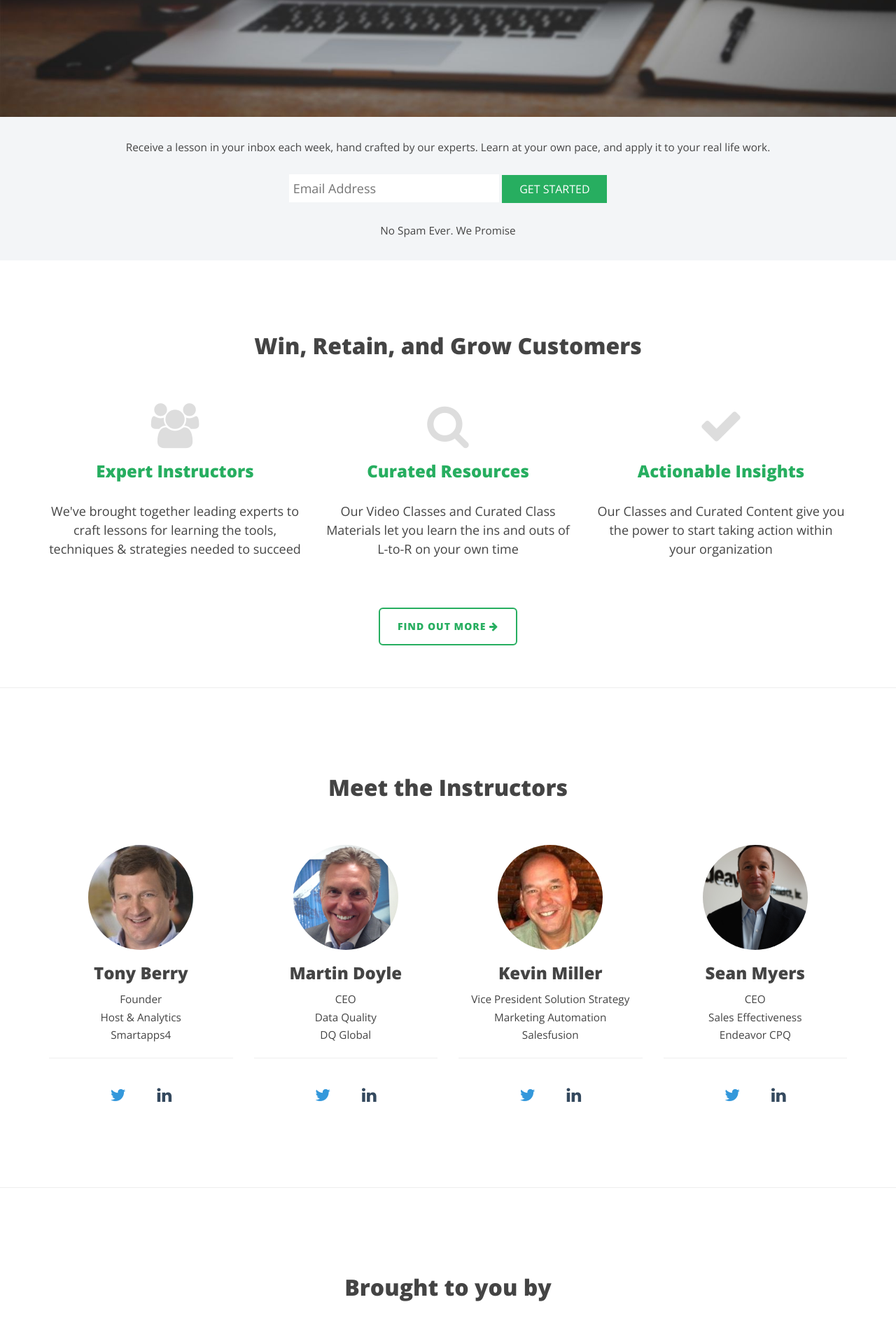
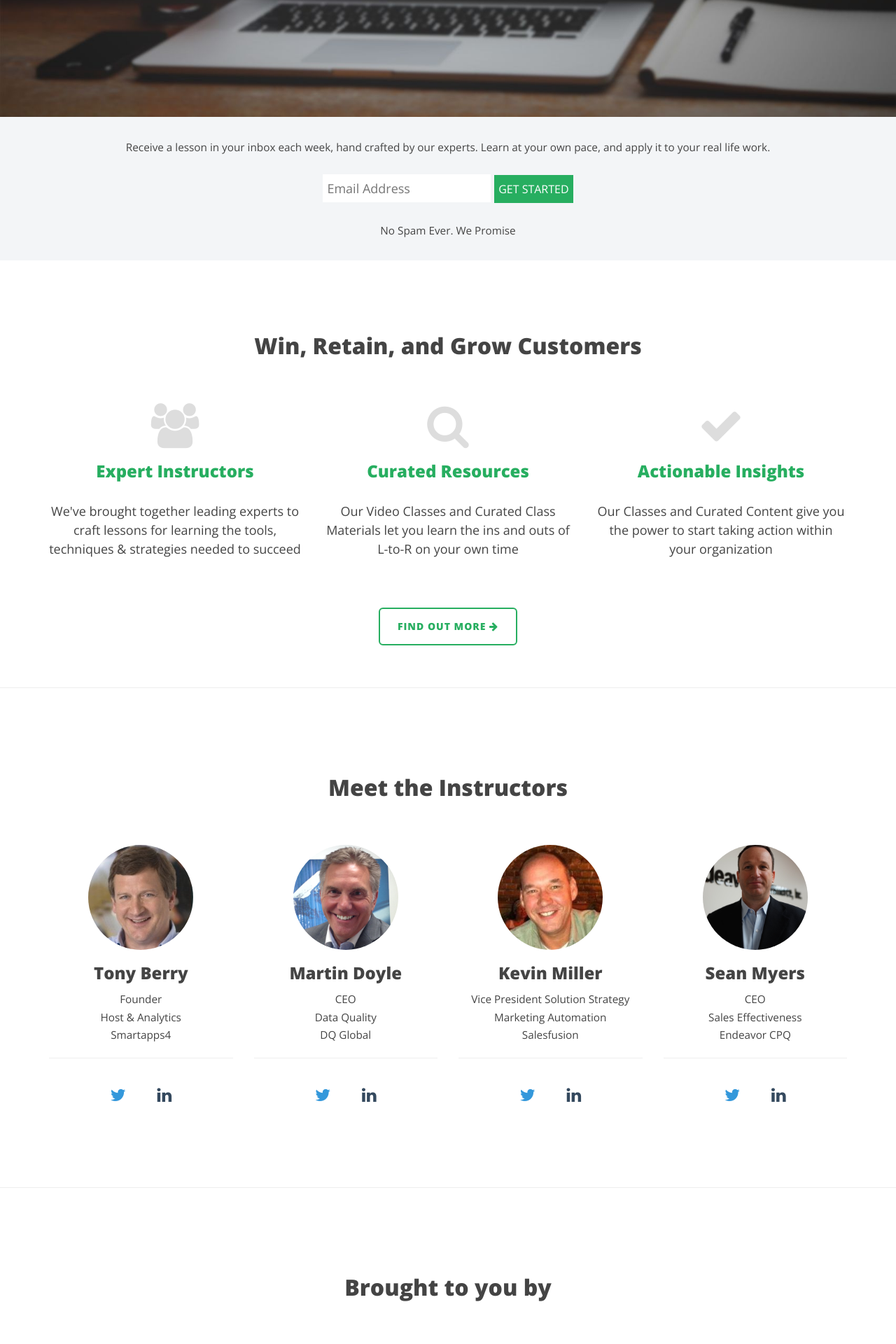
Before and after one commit to SmartApps4/lead-to-revenue, a Jekyll site: the page built from index.html, in a window 1280 px wide. Shown: the part 477-2397 px from the top of the page at 70% size. Built offline with Jekyll 4.4.1, drawn with Linux system fonts in a browser that asks for light colours; nearby versions of some CDN libraries; the list of posts is cut into pages by our own code.

Commit message:
updated email boxes

```diff
--- a/index.html
+++ b/index.html
@@ -39,8 +39,8 @@ description: "An easy to follow class for people who want to turn <br><b>leads a
              <!-- MAILCHIMP SIGNUP -->
             <div id="mc_embed_signup">
             <form action="//smartapps4.us7.list-manage.com/subscribe/post?u=53883928d3321608f74e0237c&amp;id=b440829aed" method="post" id="mc-embedded-subscribe-form" name="mc-embedded-subscribe-form" class="validate" target="_blank" novalidate>
-                <input style="width:300px; height:40px; line-height:40px; border:none; padding:6px;" type="text" placeholder="Email Address" value="" name="EMAIL" class="email" id="mce-EMAIL" required>
-                <input type="submit" style="height:40px; text-transform:uppercase; color:#fff; background-color:#27ae60; border:none; width:150px; font-size:16px; padding:6px;" value="Get Started" name="subscribe" id="mc-embedded-subscribe">
+                <input style="max-width:300px; height:40px; line-height:40px; border:none; padding:6px;" type="text" placeholder="Email Address" value="" name="EMAIL" class="email" id="mce-EMAIL" required>
+                <input type="submit" style="height:40px; text-transform:uppercase; color:#fff; background-color:#27ae60; border:none; max-width:150px; font-size:16px; padding:6px;" value="Get Started" name="subscribe" id="mc-embedded-subscribe">
 
                   <!-- real people should not fill this in and expect good things - do not remove this or risk form bot signups-->
                   <div style="position: absolute; left: -5000px;"><input type="text" name="b_53883928d3321608f74e0237c_b440829aed" tabindex="-1" value=""></div>
@@ -232,8 +232,8 @@ description: "An easy to follow class for people who want to turn <br><b>leads a
               <!-- MAILCHIMP SIGNUP -->
             <div id="mc_embed_signup">
             <form action="//smartapps4.us7.list-manage.com/subscribe/post?u=53883928d3321608f74e0237c&amp;id=b440829aed" method="post" id="mc-embedded-subscribe-form" name="mc-embedded-subscribe-form" class="validate" target="_blank" novalidate>
-                <input style="width:300px; height:40px; line-height:40px; border:none; padding:6px;" type="text" placeholder="Email Address" value="" name="EMAIL" class="email" id="mce-EMAIL" required>
-                <input type="submit" style="height:40px; text-transform:uppercase; color:#fff; background-color:#27ae60; border:none; width:150px; font-size:16px; padding:6px;" value="Get Started" name="subscribe" id="mc-embedded-subscribe">
+                <input style="max-width:300px; height:40px; line-height:40px; border:none; padding:6px;" type="text" placeholder="Email Address" value="" name="EMAIL" class="email" id="mce-EMAIL" required>
+                <input type="submit" style="height:40px; text-transform:uppercase; color:#fff; background-color:#27ae60; border:none; max-width:150px; font-size:16px; padding:6px;" value="Get Started" name="subscribe" id="mc-embedded-subscribe">
 
                   <!-- real people should not fill this in and expect good things - do not remove this or risk form bot signups-->
                   <div style="position: absolute; left: -5000px;"><input type="text" name="b_53883928d3321608f74e0237c_b440829aed" tabindex="-1" value=""></div>
```
